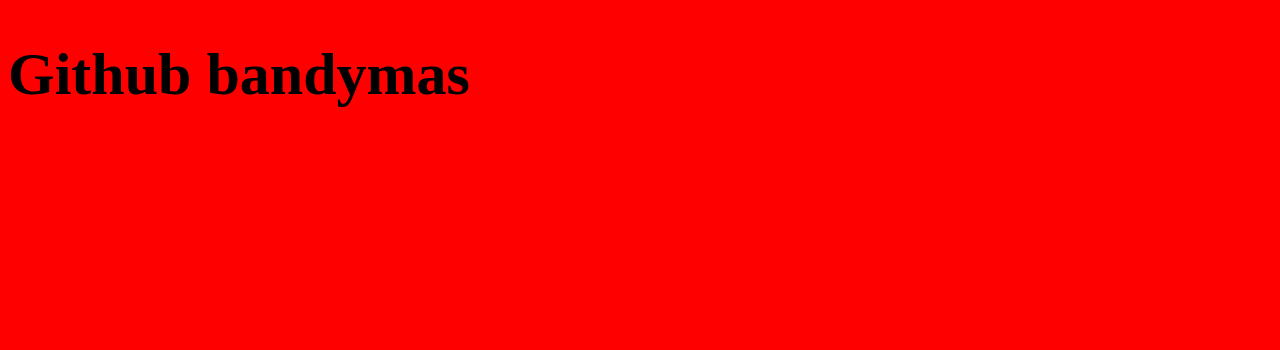
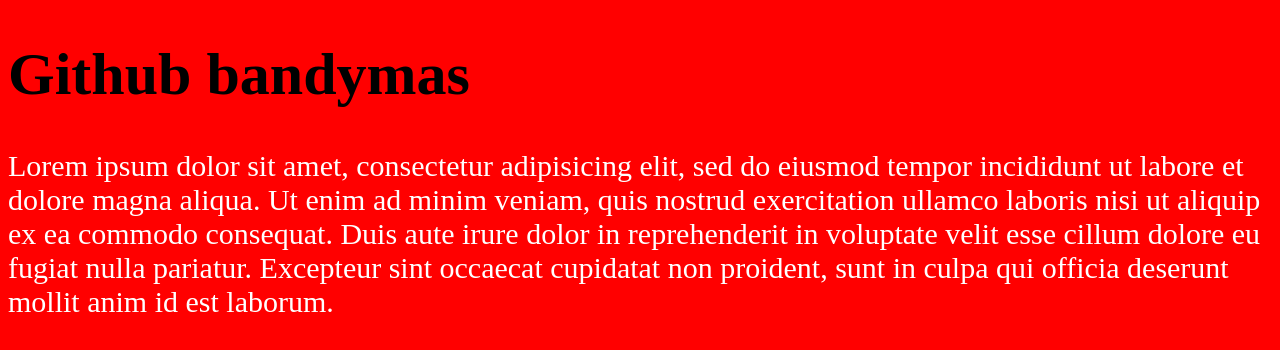
Before and after one commit to KarinaLok/bandymas, a plain HTML site: page index.html in a window 1280 px wide. Drawn offline with Linux system fonts and the light colour scheme.

Commit message:
patobulinau html ir css

```diff
--- a/index.html
+++ b/index.html
@@ -7,5 +7,6 @@
   </head>
   <body>
 <h1>Github bandymas</h1>
+<p>Lorem ipsum dolor sit amet, consectetur adipisicing elit, sed do eiusmod tempor incididunt ut labore et dolore magna aliqua. Ut enim ad minim veniam, quis nostrud exercitation ullamco laboris nisi ut aliquip ex ea commodo consequat. Duis aute irure dolor in reprehenderit in voluptate velit esse cillum dolore eu fugiat nulla pariatur. Excepteur sint occaecat cupidatat non proident, sunt in culpa qui officia deserunt mollit anim id est laborum.</p>
   </body>
 </html>
--- a/style.css
+++ b/style.css
@@ -3,3 +3,6 @@
   font-size: 30px;
 
 }
+p{
+  color: white;
+}
```
